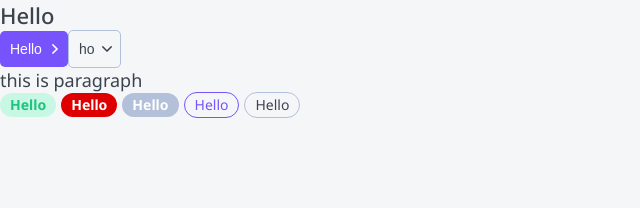
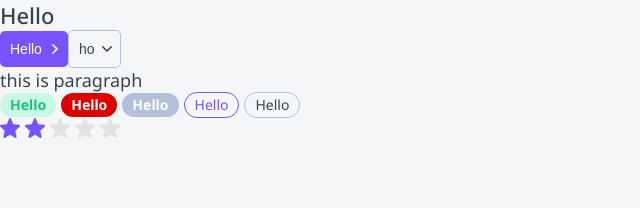
Before and after one commit to ancill/NextJsRatingApp, a Next.js app: page / in a window 1280 px wide. Shown: the top 208 px of the page, without its empty margins (0-640 px from the left). Built offline with nearby package versions, Linux system fonts and the light colour scheme.

Commit message:
Added Rating component

```diff
--- a/components/Button/Button.tsx
+++ b/components/Button/Button.tsx
@@ -1,7 +1,7 @@
 import { ButtonProps } from './Button.props';
 import styles from './Button.module.css';
 import cn from 'classnames';
-import ArrowIcon from './arrow.svg';
+import ArrowIcon from './Arrow.svg';
 
 
 export const Button = ({ appearance, arrow = 'none', children, className, ...props }: ButtonProps): JSX.Element => {
--- /dev/null
+++ b/components/Rating/Rating.module.css
@@ -0,0 +1,7 @@
+.fill {
+	fill: var(--primary);
+}
+
+.star {
+	margin-right: 5px;
+}
--- /dev/null
+++ b/components/Rating/Rating.tsx
@@ -0,0 +1,31 @@
+import { RatingProps } from './Rating.props';
+import styles from './Rating.module.css';
+import cn from 'classnames';
+import StarIcon from './Rating.svg';
+import { useEffect, useState } from 'react';
+
+export const Rating = ({ isEditable = false, rating, setRating, ...props }: RatingProps): JSX.Element => {
+	const [ratingArray, setRatingArray] = useState<JSX.Element[]>(new Array(5).fill(<></>));
+
+	useEffect(() => {
+		constructRating(rating);
+	}, [rating]);
+
+	const constructRating = (currentRating: number) => {
+		const updatedArray = ratingArray.map((r: JSX.Element, i: number) => {
+			return (
+				<StarIcon className={cn(styles.star, {
+					[styles.fill]: i < currentRating
+				})} key={i} />
+			);
+		});
+
+		setRatingArray(updatedArray);
+	};
+
+
+
+	return <div {...props}>
+		{ratingArray.map((r, i) => (<span key={i}>{r}</span>))}
+	</div>;
+};
--- a/pages/index.tsx
+++ b/pages/index.tsx
@@ -1,5 +1,6 @@
 import { Button, Htag, Tag } from '../components';
 import { Paragraph } from '../components/Paragraph/Paragraph';
+import { Rating } from '../components/Rating/Rating';
 
 export default function Home(): JSX.Element {
 
@@ -16,6 +17,7 @@
       <Tag color='gray' >Hello</Tag>
       <Tag color='primary' >Hello</Tag>
       <Tag href='http://Google.com' >Hello</Tag>
+      <Rating rating={2} />
     </div>
   );
 }
```
Also changed, not shown: components/Rating/Rating.props.ts (added, +7 -0 lines), components/Rating/Rating.svg (added).
